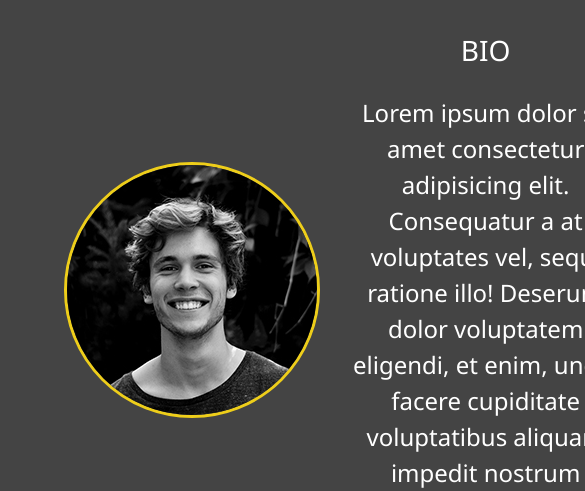
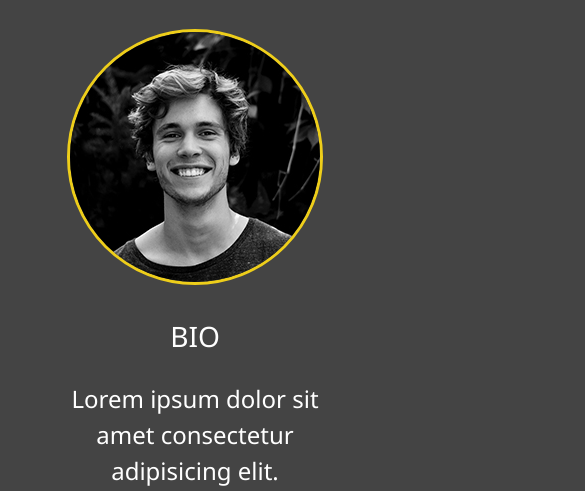
Before and after one commit to javadragan/sass_starter_pack-master-2, a website: page src/about.html in a window 390 px wide. Shown: the part 353-844 px from the top of the page, 585 px wide, since content can reach past the window. Drawn offline with Linux system fonts and the light colour scheme.

Commit message:
Text color Function&About page,sticky footer, responsive in one 1fr

```diff
--- a/src/scss/_mobile.scss
+++ b/src/scss/_mobile.scss
@@ -38,6 +38,10 @@
             ;
         }
     }
+    .about-info {
+        grid-template-areas: 'bioimage' 'bio' 'job1' 'job2' 'job3';
+        grid-template-columns: 1fr;
+    }
 }
 
 // Smartphones//
```
Also changed, not shown: src/css/style.css.
